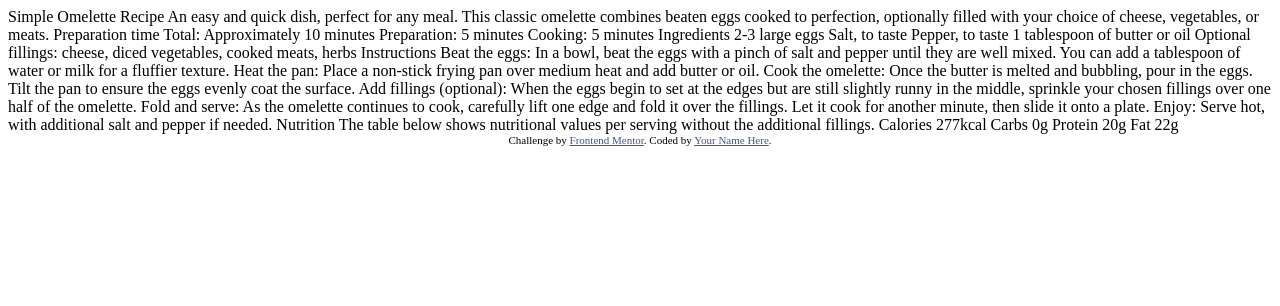
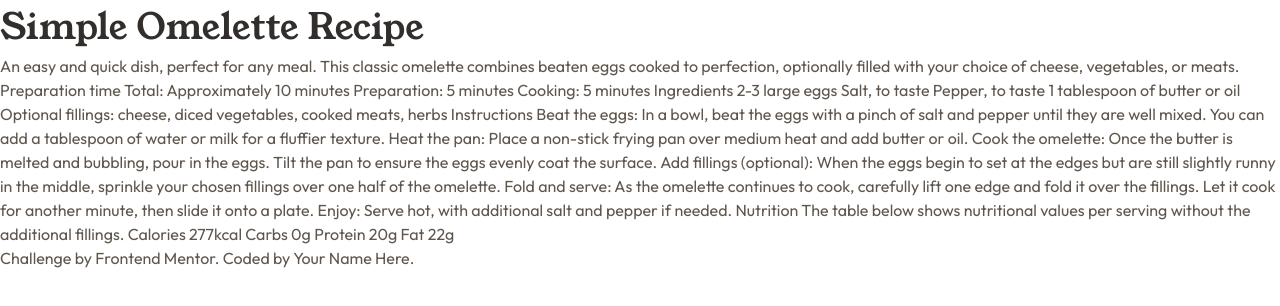
Before and after one commit to jadurani/fem-recipe-page, a plain HTML site: page index.html in a window 1280 px wide. Drawn offline with nearby package versions, Linux system fonts and the light colour scheme.

Commit message:
added tailwind and configured tailwind config

```diff
--- a/index.html
+++ b/index.html
@@ -1,77 +1,169 @@
 <!DOCTYPE html>
 <html lang="en">
-<head>
-  <meta charset="UTF-8">
-  <meta name="viewport" content="width=device-width, initial-scale=1.0"> <!-- displays site properly based on user's device -->
+  <head>
+    <meta charset="UTF-8" />
+    <meta name="viewport" content="width=device-width, initial-scale=1.0" />
+    <!-- displays site properly based on user's device -->
+    <script src="https://cdn.tailwindcss.com"></script>
+    <script>
+      tailwind.config = {
+        theme: {
+          screens: {
+            xs: "320px",
+            sm: "640px",
+            md: "768px",
+            lg: "1024px",
+            xl: "1280px",
+            "2xl": "1536px",
+          },
+          fontSize: {
+            largeLg: "40px",
+            large: "36px",
+            medium: "28px",
+            small: "20px",
+            body: "16px",
+          },
+          extend: {
+            fontFamily: {
+              heading: ["YoungSerif", "serif"],
+              body: ["Outfit", "sans-serif"],
+            },
+            colors: {
+              darkCharcoal: "#312E2C",
+              darkRaspberry: "#7A284E",
+              brandyRed: "#854632",
+              wengeBrown: "#5F564D",
+              eggshell: "#F3E5D7",
+              whiteCoffee: "#E3DDD7",
+              snow: "#FFF7FB",
+              white: "#FFFFFF",
+            },
+          },
+        },
+      };
+    </script>
+    <link
+      rel="icon"
+      type="image/png"
+      sizes="32x32"
+      href="./assets/images/favicon-32x32.png"
+    />
 
-  <link rel="icon" type="image/png" sizes="32x32" href="./assets/images/favicon-32x32.png">
+    <title>Frontend Mentor | Recipe page</title>
 
-  <title>Frontend Mentor | Recipe page</title>
+    <!-- Feel free to remove these styles or customise in your own stylesheet 👍 -->
+    <style type="text/tailwindcss">
+      @font-face {
+        font-family: "YoungSerif";
+        src: url("assets/fonts/young-serif/YoungSerif-Regular.ttf")
+          format("truetype");
+        font-weight: 400;
+      }
 
-  <!-- Feel free to remove these styles or customise in your own stylesheet 👍 -->
-  <style>
-    .attribution { font-size: 11px; text-align: center; }
-    .attribution a { color: hsl(228, 45%, 44%); }
-  </style>
-</head>
-<body>
+      @font-face {
+        font-family: "Outfit";
+        src: url("assets/fonts/outfit/static/Outfit-Thin.ttf")
+          format("truetype");
+        font-weight: 100;
+      }
 
-  Simple Omelette Recipe
+      @font-face {
+        font-family: "Outfit";
+        src: url("assets/fonts/outfit/static/Outfit-ExtraLight.ttf")
+          format("truetype");
+        font-weight: 200;
+      }
 
-  An easy and quick dish, perfect for any meal. This classic omelette combines beaten eggs cooked
-  to perfection, optionally filled with your choice of cheese, vegetables, or meats.
+      @font-face {
+        font-family: "Outfit";
+        src: url("assets/fonts/outfit/static/Outfit-Light.ttf")
+          format("truetype");
+        font-weight: 300;
+      }
 
-  Preparation time
+      @font-face {
+        font-family: "Outfit";
+        src: url("assets/fonts/outfit/static/Outfit-Regular.ttf")
+          format("truetype");
+        font-weight: 400;
+      }
 
-  Total: Approximately 10 minutes
-  Preparation: 5 minutes
-  Cooking: 5 minutes
+      @font-face {
+        font-family: "Outfit";
+        src: url("assets/fonts/outfit/static/Outfit-Medium.ttf")
+          format("truetype");
+        font-weight: 500;
+      }
 
-  Ingredients
+      @font-face {
+        font-family: "Outfit";
+        src: url("assets/fonts/outfit/static/Outfit-SemiBold.ttf")
+          format("truetype");
+        font-weight: 600;
+      }
 
-  2-3 large eggs
-  Salt, to taste
-  Pepper, to taste
-  1 tablespoon of butter or oil
-  Optional fillings: cheese, diced vegetables, cooked meats, herbs
+      @font-face {
+        font-family: "Outfit";
+        src: url("assets/fonts/outfit/static/Outfit-Bold.ttf")
+          format("truetype");
+        font-weight: 700;
+      }
 
-  Instructions
+      @font-face {
+        font-family: "Outfit";
+        src: url("assets/fonts/outfit/static/Outfit-ExtraBold.ttf")
+          format("truetype");
+        font-weight: 800;
+      }
 
-  Beat the eggs: In a bowl, beat the eggs with a pinch of salt and pepper until they are well mixed.
-  You can add a tablespoon of water or milk for a fluffier texture.
+      @font-face {
+        font-family: "Outfit";
+        src: url("assets/fonts/outfit/static/Outfit-Black.ttf")
+          format("truetype");
+        font-weight: 900;
+      }
 
-  Heat the pan: Place a non-stick frying pan over medium heat and add butter or oil.
+      body {
+        font-size: 16px;
+        @apply text-wengeBrown font-body;
+      }
 
-  Cook the omelette: Once the butter is melted and bubbling, pour in the eggs. Tilt the pan to ensure
-  the eggs evenly coat the surface.
+      h1,
+      h2 {
+        @apply font-heading;
+      }
+    </style>
+  </head>
+  <body>
+    <h1 class="text-darkCharcoal text-large lg:text-large-lg">
+      Simple Omelette Recipe
+    </h1>
 
-  Add fillings (optional): When the eggs begin to set at the edges but are still slightly runny in the
-  middle, sprinkle your chosen fillings over one half of the omelette.
+    An easy and quick dish, perfect for any meal. This classic omelette combines
+    beaten eggs cooked to perfection, optionally filled with your choice of
+    cheese, vegetables, or meats. Preparation time Total: Approximately 10
+    minutes Preparation: 5 minutes Cooking: 5 minutes Ingredients 2-3 large eggs
+    Salt, to taste Pepper, to taste 1 tablespoon of butter or oil Optional
+    fillings: cheese, diced vegetables, cooked meats, herbs Instructions Beat
+    the eggs: In a bowl, beat the eggs with a pinch of salt and pepper until
+    they are well mixed. You can add a tablespoon of water or milk for a
+    fluffier texture. Heat the pan: Place a non-stick frying pan over medium
+    heat and add butter or oil. Cook the omelette: Once the butter is melted and
+    bubbling, pour in the eggs. Tilt the pan to ensure the eggs evenly coat the
+    surface. Add fillings (optional): When the eggs begin to set at the edges
+    but are still slightly runny in the middle, sprinkle your chosen fillings
+    over one half of the omelette. Fold and serve: As the omelette continues to
+    cook, carefully lift one edge and fold it over the fillings. Let it cook for
+    another minute, then slide it onto a plate. Enjoy: Serve hot, with
+    additional salt and pepper if needed. Nutrition The table below shows
+    nutritional values per serving without the additional fillings. Calories
+    277kcal Carbs 0g Protein 20g Fat 22g
 
-  Fold and serve: As the omelette continues to cook, carefully lift one edge and fold it over the
-  fillings. Let it cook for another minute, then slide it onto a plate.
-
-  Enjoy: Serve hot, with additional salt and pepper if needed.
-
-  Nutrition
-
-  The table below shows nutritional values per serving without the additional fillings.
-
-  Calories
-  277kcal
-
-  Carbs
-  0g
-
-  Protein
-  20g
-
-  Fat
-  22g
-
-  <div class="attribution">
-    Challenge by <a href="https://www.frontendmentor.io?ref=challenge" target="_blank">Frontend Mentor</a>.
-    Coded by <a href="#">Your Name Here</a>.
-  </div>
-</body>
+    <div class="attribution">
+      Challenge by
+      <a href="https://www.frontendmentor.io?ref=challenge" target="_blank"
+        >Frontend Mentor</a
+      >. Coded by <a href="#">Your Name Here</a>.
+    </div>
+  </body>
 </html>
```
